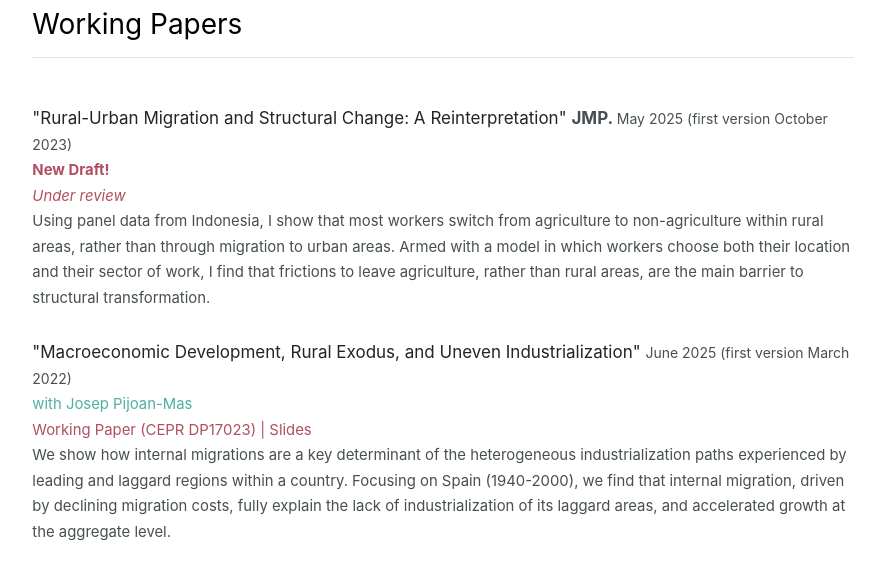
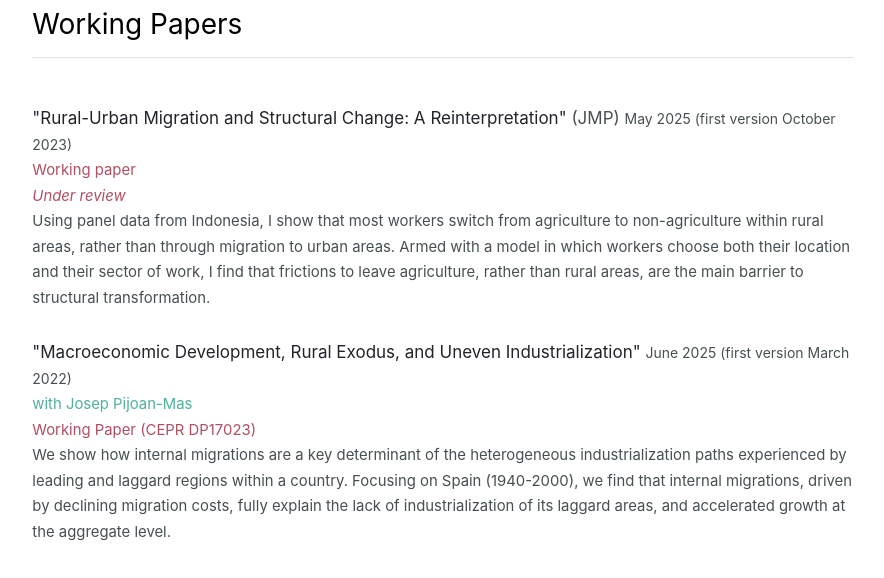
Before and after one commit to tomas-budi-ors/tomas-budi-ors.github.io, a Jekyll site: the page built from index.md, in a window 1280 px wide. Shown: the part 617-1195 px from the top of the page, without its empty margins (197-1081 px from the left). Built offline with Jekyll 4.4.1, drawn with Linux system fonts in a browser that asks for light colours.

Commit message:
Minor updates

```diff
--- a/_data/working_papers.yml
+++ b/_data/working_papers.yml
@@ -1,17 +1,17 @@
 featured:
 - {name: '"Rural-Urban Migration and Structural Change: A Reinterpretation"',
-    extra_info: '<span style="font-size: 17px; font-weight: bold;"> JMP. </span> May 2025 (first version October 2023)',
+    extra_info: '<span style="font-size: 17px;"> (JMP) </span> May 2025 (first version October 2023)',
     url: '/working_papers/BudiOrs_JMP.pdf',
-    links: '<a href="/working_papers/BudiOrs_JMP.pdf" target="_blank" rel="noopener noreferrer" style="font-weight: bold;">New Draft!</a>',
+    links: '<a href="/working_papers/BudiOrs_JMP.pdf" target="_blank" rel="noopener noreferrer"">Working paper</a>',
     status: '<em>Under review</em>',
     abstract: 'Using panel data from Indonesia, I show that most workers switch from agriculture to non-agriculture within rural areas, rather than through migration to urban areas. Armed with a model in which workers choose both their location and their sector of work, I find that frictions to leave agriculture, rather than rural areas, are the main barrier to structural transformation.'}
 - {name: '"Macroeconomic Development, Rural Exodus, and Uneven Industrialization"',
    extra_info: 'June 2025 (first version March 2022)',
    coauthors: 'with <a href="https://www.cemfi.es/~pijoan/" target="_blank" rel="noopener noreferrer">Josep Pijoan-Mas</a>',
-   links: '<a href="/working_papers/SC_Migration_15.pdf" target="_blank" rel="noopener noreferrer">Working Paper</a> (CEPR DP17023) | <a href="/working_papers/SC_geo_EEA.pdf" target="_blank" rel="noopener noreferrer">Slides</a>',
+   links: '<a href="/working_papers/SC_Migration_15.pdf" target="_blank" rel="noopener noreferrer">Working Paper (CEPR DP17023)</a>', #| <a href="/working_papers/SC_geo_EEA.pdf" target="_blank" rel="noopener noreferrer">Slides</a>'
    url: '/working_papers/SC_Migration_15.pdf',
    abstract: 'We show how internal migrations are a key determinant of the heterogeneous industrialization paths experienced by leading and laggard regions within a country.
-    Focusing on Spain (1940-2000), we find that internal migration, driven by declining migration costs, fully explain the lack of industrialization of its laggard areas, and accelerated growth at the aggregate level.'}
+    Focusing on Spain (1940-2000), we find that internal migrations, driven by declining migration costs, fully explain the lack of industrialization of its laggard areas, and accelerated growth at the aggregate level.'}
 #We show how internal migrations are a key determinant of the cross-country heterogeneity in the extent to which industrialization is a local phenomenon or, instead, concentrates in a few regions of the country. Focusing on Spain,
 index:
 - {name: 'Testing General Relativity with Present and Future Astrophysical Observations. Emanuele Berti (Mississippi U. and Lisbon, CENTRA), Enrico Barausse (Paris, Inst. Astrophys. and Paris U., VI-VII), Vitor Cardoso (Lisbon, IST and Perimeter Inst. Theor. Phys. and Lisbon, CENTRA), Leonardo Gualtieri (Rome U. and INFN, Rome), Paolo Pani (Rome U. and INFN, Rome and Lisbon, IST and Lisbon, CENTRA) et al.', url: '/publications/1501.07274.pdf'}
```
